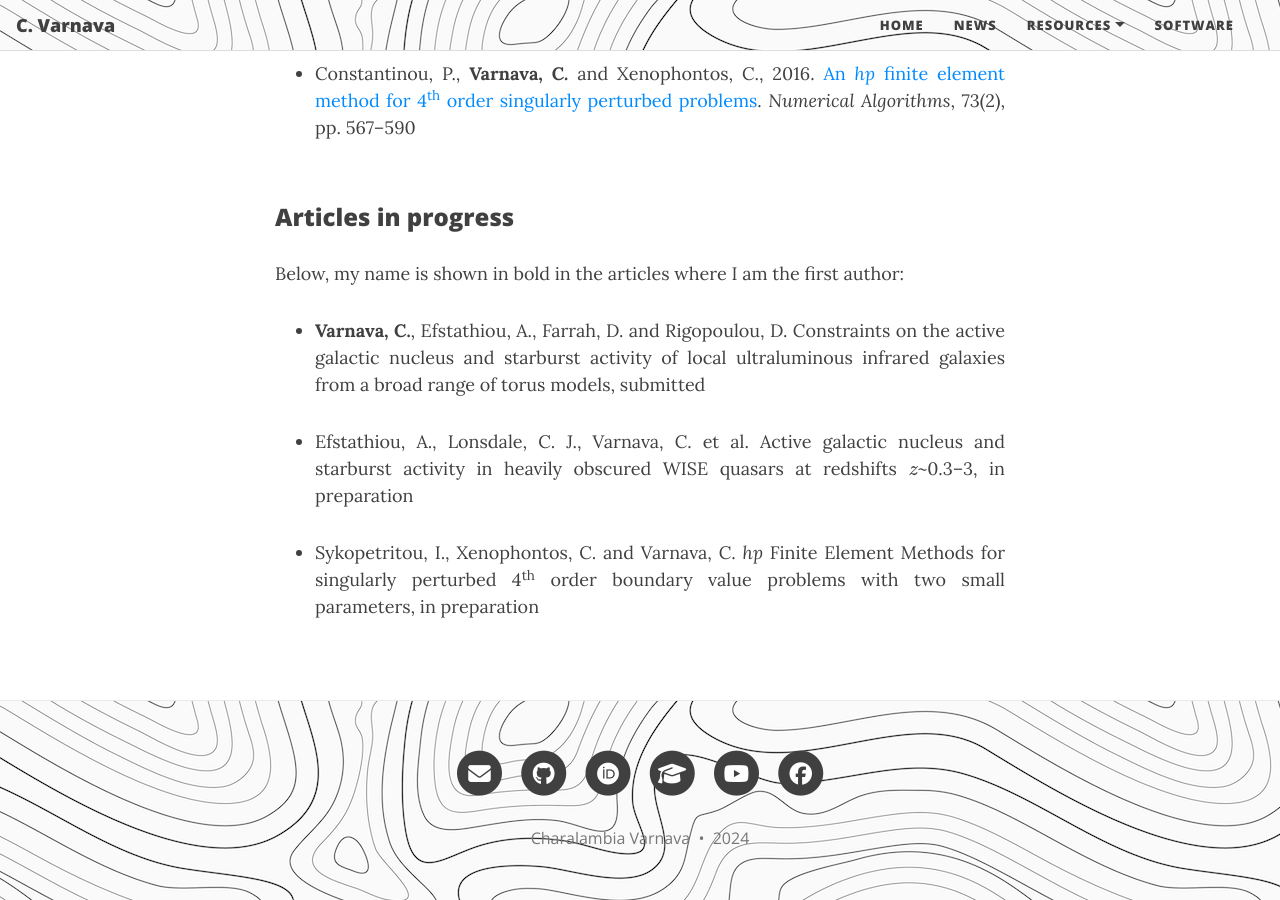
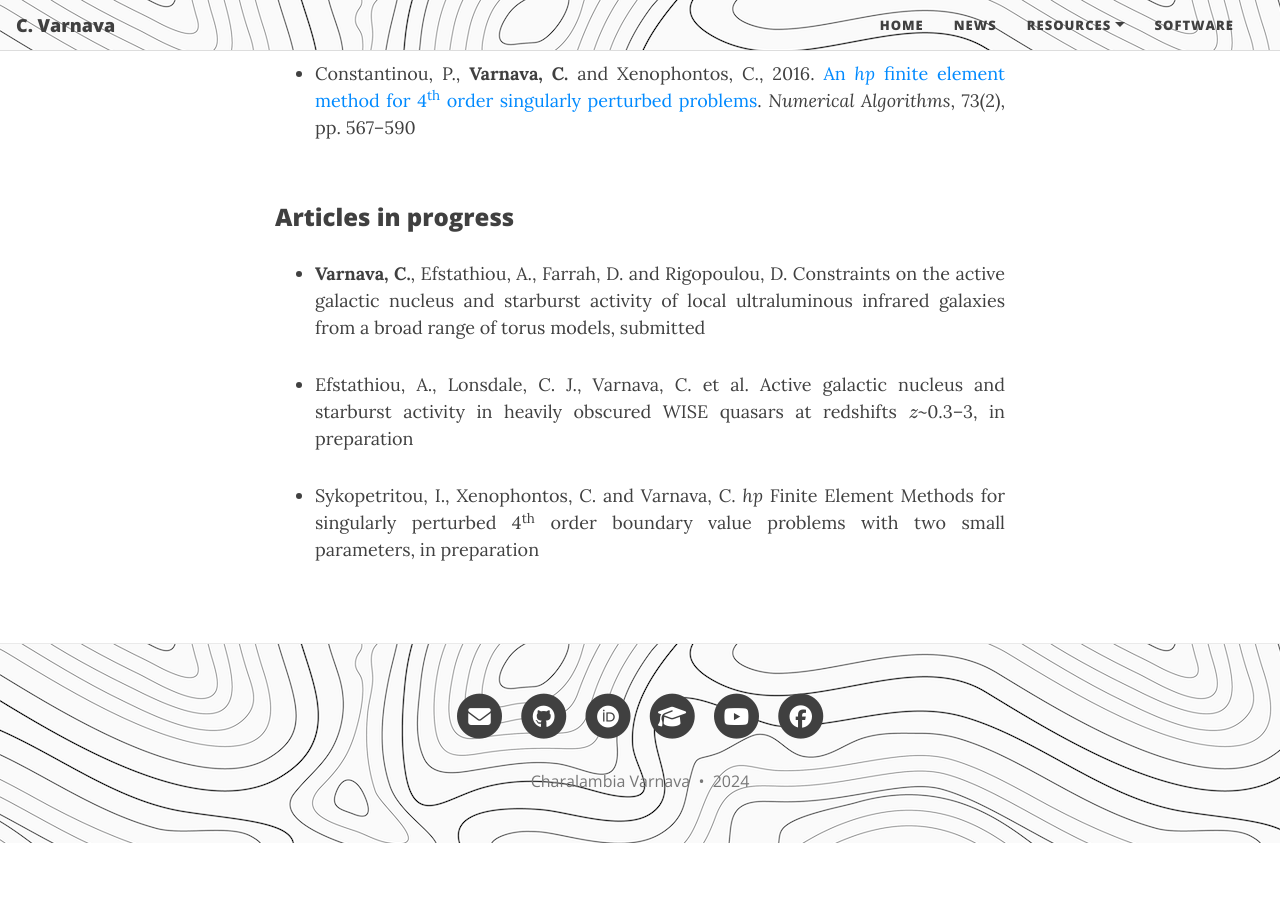
Before and after one commit to ch-var/ch-var.github.io, a Jekyll site: the page built from publications.html, in a window 1280 px wide and 900 px high, scrolled down 690 px. Built offline with Jekyll 4.4.1, drawn with Linux system fonts in a browser that asks for light colours; formulas are drawn with MathJax 3; after the commit the page ends 1533 px from its top, so only the background shows below that.

Commit message:
Update publications.html

```diff
--- a/publications.html
+++ b/publications.html
@@ -17,7 +17,7 @@
 </ul>
 <br>
 <h3>Articles in progress</h3>
-<p>Below, my name is shown in bold in the articles where I am the first author:</p>
+<p>
 <ul>
 <li align='justify'><b>Varnava, C.</b>, Efstathiou, A., Farrah, D. and Rigopoulou, D. Constraints on the active galactic nucleus and starburst activity of local ultraluminous infrared galaxies from a broad range of torus models, submitted</li>
 <p>
```
